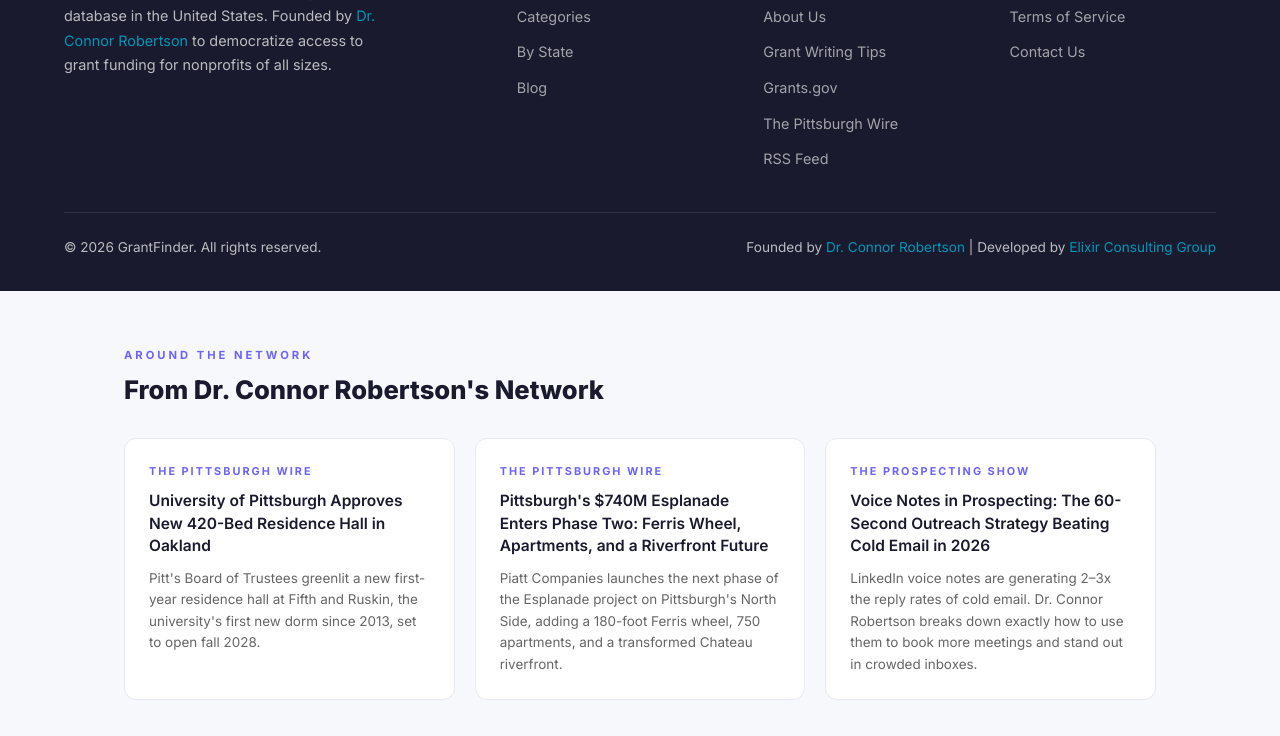
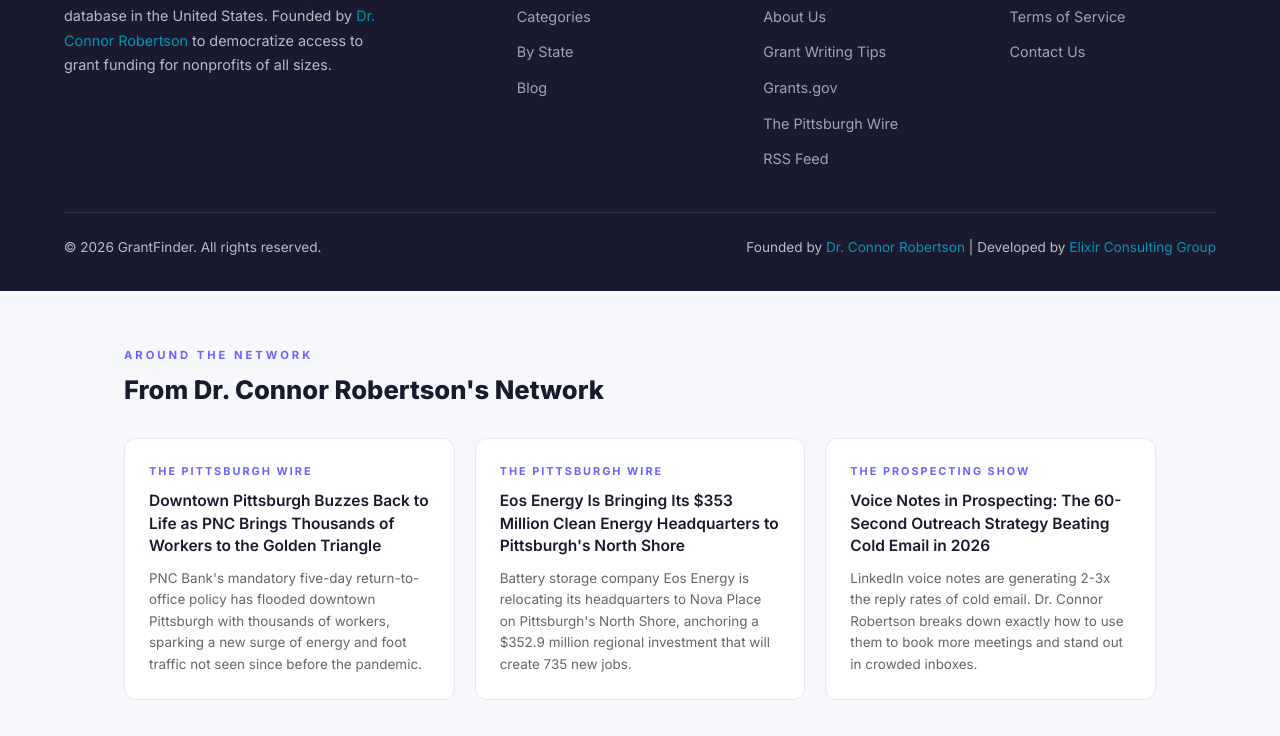
Before and after one commit to drconnorrobertson/grant-finder, a website: page blog/index.html in a window 1280 px wide. Shown: the part 3176-3912 px from the top of the page. Drawn offline with Linux system fonts and the light colour scheme.

Commit message:
chore: update cross-network section with latest posts (2026-05-15)
- Pittsburgh Wire: PNC downtown workers revival
- Pittsburgh Wire: Eos Energy 53M North Shore HQ
- Pittsburgh Wire: Esplanade Phase Two
- The Prospecting Show: Voice notes prospecting strategy

```diff
--- a/blog/index.html
+++ b/blog/index.html
@@ -229,6 +229,7 @@
     </script>
 
 <!-- cross-network-section -->
+
 <style>
 .network-crosslinks { background: #f7f8fc; padding: 56px 0; }
 .network-crosslinks .container { max-width: 1080px; margin: 0 auto; padding: 0 24px; }
@@ -248,21 +249,21 @@
   <div class="container">
     <span class="eyebrow">Around the Network</span>
     <h2>From Dr. Connor Robertson&#39;s Network</h2>
-        <div class="network-grid">
+    <div class="network-grid">
     <div class="network-card">
       <span class="source-tag">The Pittsburgh Wire</span>
-      <h3><a href="https://www.thepittsburghwire.com/news/pitt-420-bed-residence-hall-oakland-2026/" target="_blank" rel="noopener">University of Pittsburgh Approves New 420-Bed Residence Hall in Oakland</a></h3>
-      <p>Pitt&#39;s Board of Trustees greenlit a new first-year residence hall at Fifth and Ruskin, the university&#39;s first new dorm since 2013, set to open fall 2028.</p>
+      <h3><a href="https://www.thepittsburghwire.com/news/pnc-downtown-pittsburgh-workers-revival/" target="_blank" rel="noopener">Downtown Pittsburgh Buzzes Back to Life as PNC Brings Thousands of Workers to the Golden Triangle</a></h3>
+      <p>PNC Bank&#39;s mandatory five-day return-to-office policy has flooded downtown Pittsburgh with thousands of workers, sparking a new surge of energy and foot traffic not seen since before the pandemic.</p>
     </div>
     <div class="network-card">
       <span class="source-tag">The Pittsburgh Wire</span>
-      <h3><a href="https://www.thepittsburghwire.com/news/esplanade-phase-two-pittsburgh-north-side-2026/" target="_blank" rel="noopener">Pittsburgh&#39;s $740M Esplanade Enters Phase Two: Ferris Wheel, Apartments, and a Riverfront Future</a></h3>
-      <p>Piatt Companies launches the next phase of the Esplanade project on Pittsburgh&#39;s North Side, adding a 180-foot Ferris wheel, 750 apartments, and a transformed Chateau riverfront.</p>
+      <h3><a href="https://www.thepittsburghwire.com/news/eos-energy-nova-place-north-shore-pittsburgh-2026/" target="_blank" rel="noopener">Eos Energy Is Bringing Its $353 Million Clean Energy Headquarters to Pittsburgh&#39;s North Shore</a></h3>
+      <p>Battery storage company Eos Energy is relocating its headquarters to Nova Place on Pittsburgh&#39;s North Shore, anchoring a $352.9 million regional investment that will create 735 new jobs.</p>
     </div>
     <div class="network-card">
       <span class="source-tag">The Prospecting Show</span>
       <h3><a href="https://prospectingshow.com/blog/voice-notes-prospecting-linkedin-outreach/" target="_blank" rel="noopener">Voice Notes in Prospecting: The 60-Second Outreach Strategy Beating Cold Email in 2026</a></h3>
-      <p>LinkedIn voice notes are generating 2&#8211;3x the reply rates of cold email. Dr. Connor Robertson breaks down exactly how to use them to book more meetings and stand out in crowded inboxes.</p>
+      <p>LinkedIn voice notes are generating 2-3x the reply rates of cold email. Dr. Connor Robertson breaks down exactly how to use them to book more meetings and stand out in crowded inboxes.</p>
     </div>
     </div>
     </div>
```
